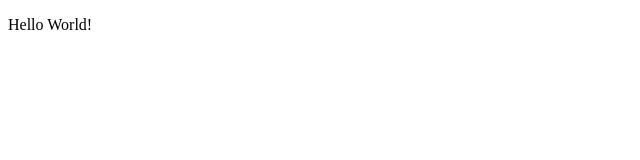
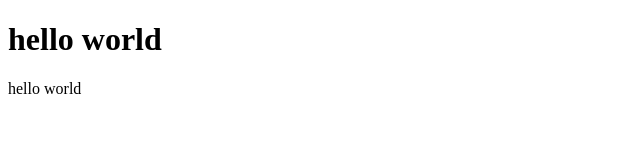
Before and after one commit to jonathanm-12/ec521test, a plain HTML site: page index.html in a window 1280 px wide. Shown: the whole page, without its empty margins (0-640 px from the left). Drawn offline with Linux system fonts and the light colour scheme.

Commit message:
hello world

```diff
--- a/index.html
+++ b/index.html
@@ -5,10 +5,11 @@
 <head>
     <meta charset="UTF-8">
     <title>hello world</title>
+</head>
 
-    <p>
-        Hello World!
-    </p>
+<body>
+    <h1>hello world</h1>
+    <p>hello world</p>
+</body>
 
-</head>
 </html>
```
